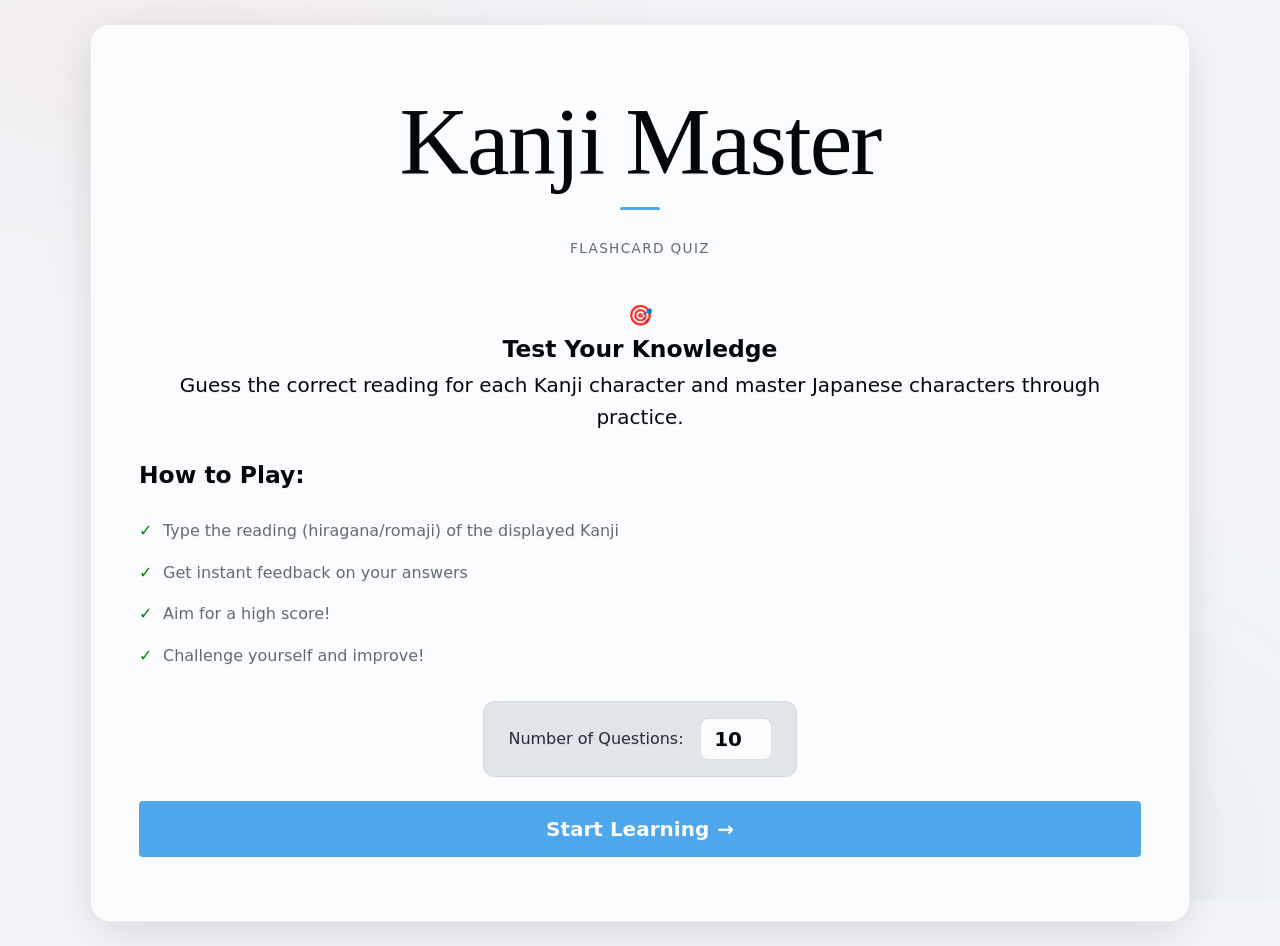
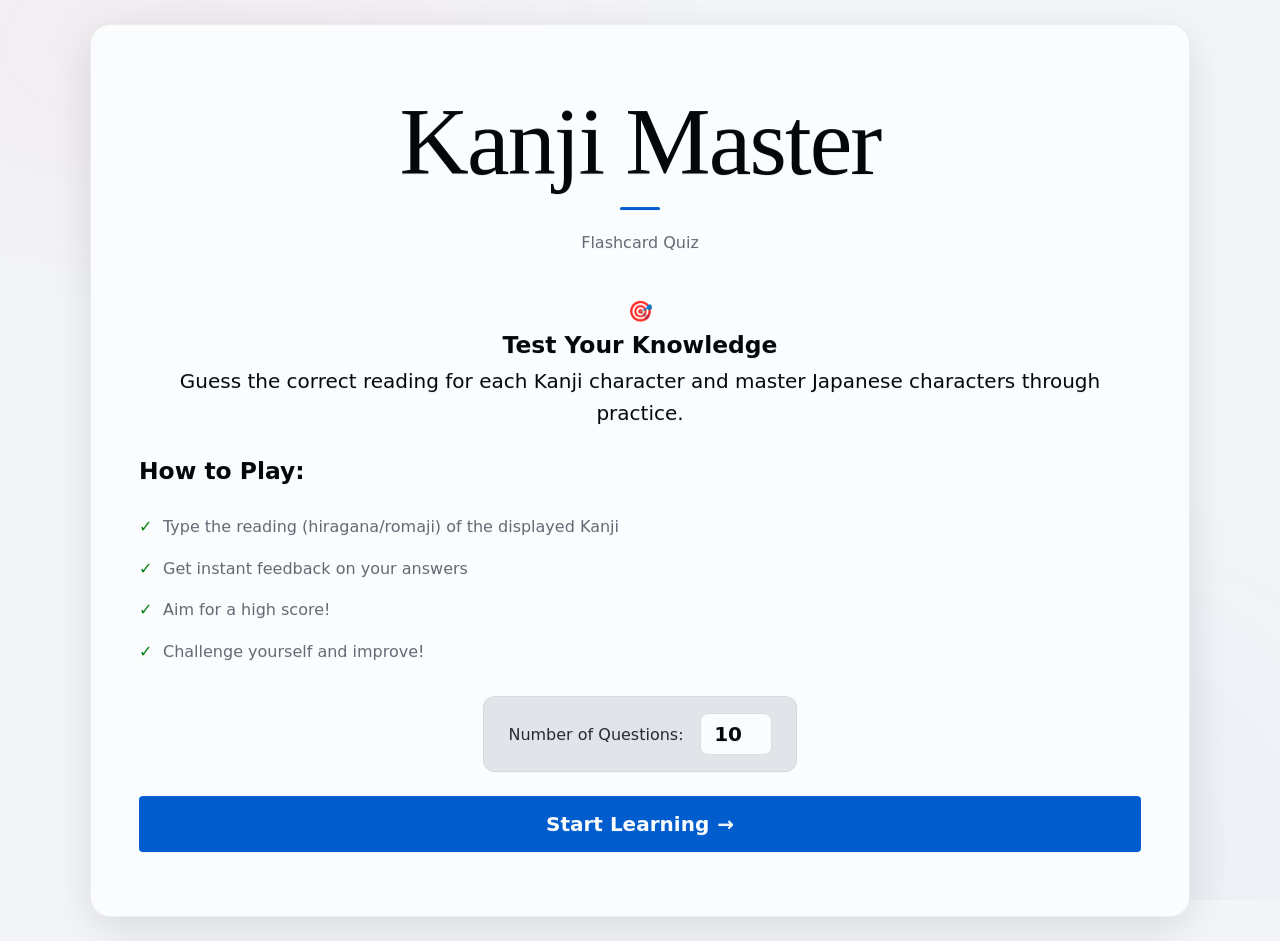

improve UI: deepen accent, fix typography, remove banned patterns

--- a/assets/css/style.css
+++ b/assets/css/style.css
@@ -17,10 +17,10 @@
   --surface-pure: oklch(99% 0.002 260);
 
   /* --- Accent: Traditional Indigo (Aizome) --- */
-  --accent:       oklch(70.334% 0.13135 244.43);
-  --accent-hover: oklch(62.402% 0.16296 251.05);
-  --accent-dim:   oklch(48% 0.14 250 / 0.10);
-  --accent-glow:  oklch(48% 0.14 250 / 0.22);
+  --accent:       oklch(48% 0.22 244);
+  --accent-hover: oklch(40% 0.24 244);
+  --accent-dim:   oklch(48% 0.22 244 / 0.10);
+  --accent-glow:  oklch(48% 0.22 244 / 0.25);
 
   /* --- Secondary: Deep Teal --- */
   --blue:         oklch(74.637% 0.09812 213.366);
@@ -91,7 +91,7 @@
   --surface:      oklch(16% 0.015 260);
   --surface-pure: oklch(12% 0.015 260);
   
-  --accent:       oklch(75% 0.12 245);
+  --accent:       oklch(72% 0.18 244);
   --shadow:       0 4px 20px oklch(0% 0 0 / 0.3);
   --shadow-lg:    0 12px 48px oklch(0% 0 0 / 0.5);
 }
@@ -232,12 +232,10 @@ body {
 }
 
 .subtitle {
-  font-size: var(--text-xs);
-  font-weight: 500;
+  font-size: var(--text-sm);
+  font-weight: 400;
   color: var(--muted);
-  letter-spacing: 0.1em;
-  text-transform: uppercase;
-  margin-top: var(--sp-5);
+  margin-top: var(--sp-3);
 }
 
 /* ==========================================================
@@ -275,7 +273,7 @@ body {
 }
 
 .editorial-item:hover {
-  transform: translateX(12px);
+  transform: translateX(6px);
 }
 
 .editorial-item:last-child {
@@ -285,7 +283,7 @@ body {
 .ed-num {
   font-family: var(--font-display);
   font-size: var(--text-2xl);
-  color: var(--surface-dim);
+  color: var(--muted-light);
   font-weight: 300;
   line-height: 0.8;
   transition: color 0.4s var(--ease-out-quart);
@@ -337,8 +335,6 @@ body {
   border-radius: 40px;
   font-size: var(--text-xs);
   font-weight: 600;
-  text-transform: uppercase;
-  letter-spacing: 0.1em;
 }
 
 @media (max-width: 768px) {
@@ -1169,13 +1165,14 @@ small { font-size: var(--text-xs); color: var(--muted-light); }
   transform: translateX(120%);
   transition: transform 0.45s var(--ease-out-expo);
   pointer-events: auto;
-  border-left: 3px solid var(--accent);
+  border: 1px solid oklch(12% 0.015 260 / 0.08);
+  border-top: 3px solid var(--accent);
 }
 .toast.show { transform: translateX(0); }
-.toast.error { border-left-color: var(--error); }
-.toast.success { border-left-color: var(--success); }
-.toast.warning { border-left-color: var(--warning); }
-.toast.info { border-left-color: var(--blue); }
+.toast.error { border-top-color: var(--error); }
+.toast.success { border-top-color: var(--success); }
+.toast.warning { border-top-color: var(--warning); }
+.toast.info { border-top-color: var(--blue); }
 
 .toast-icon { font-size: 1.3em; }
 .toast-content { flex: 1; }
